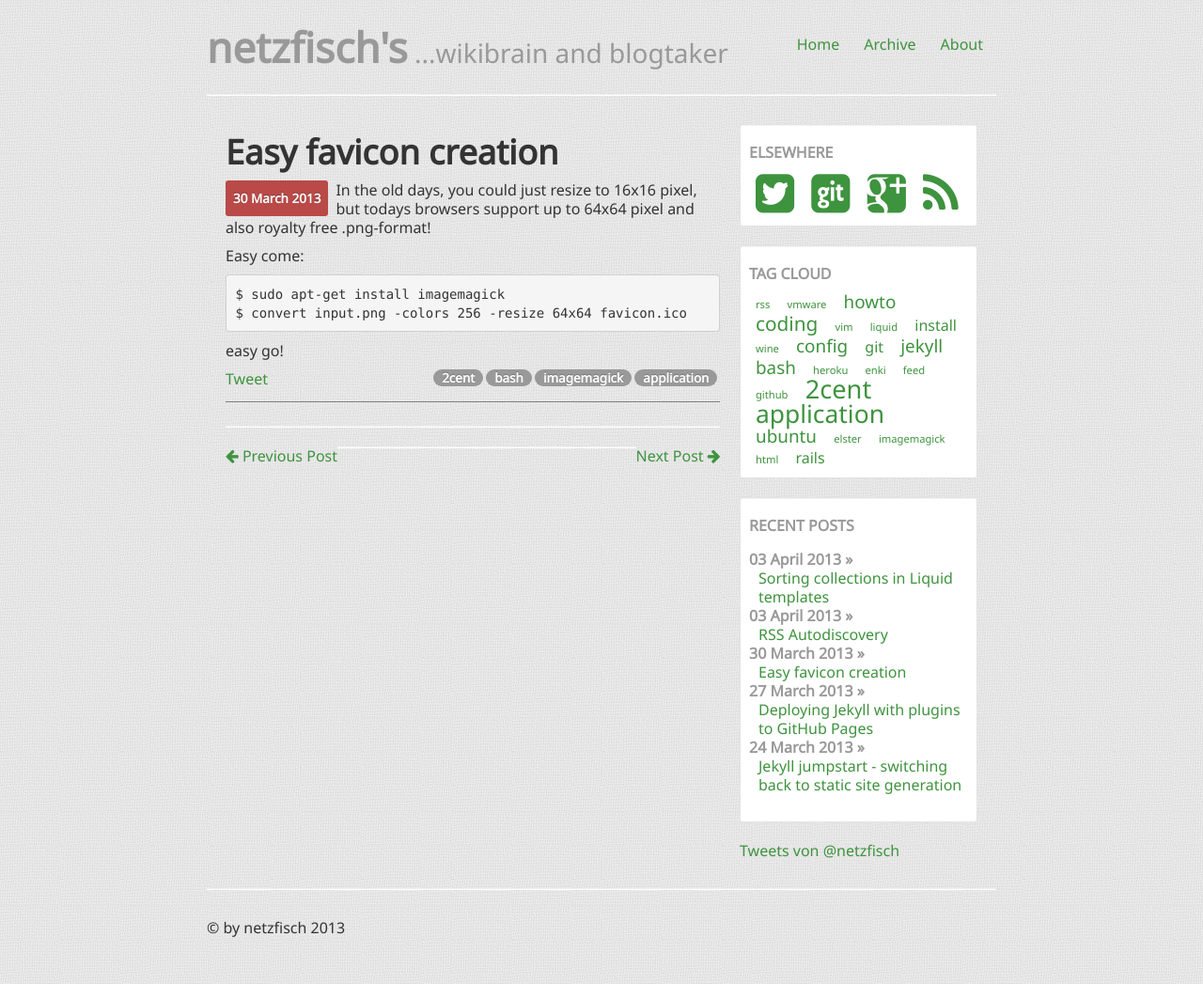
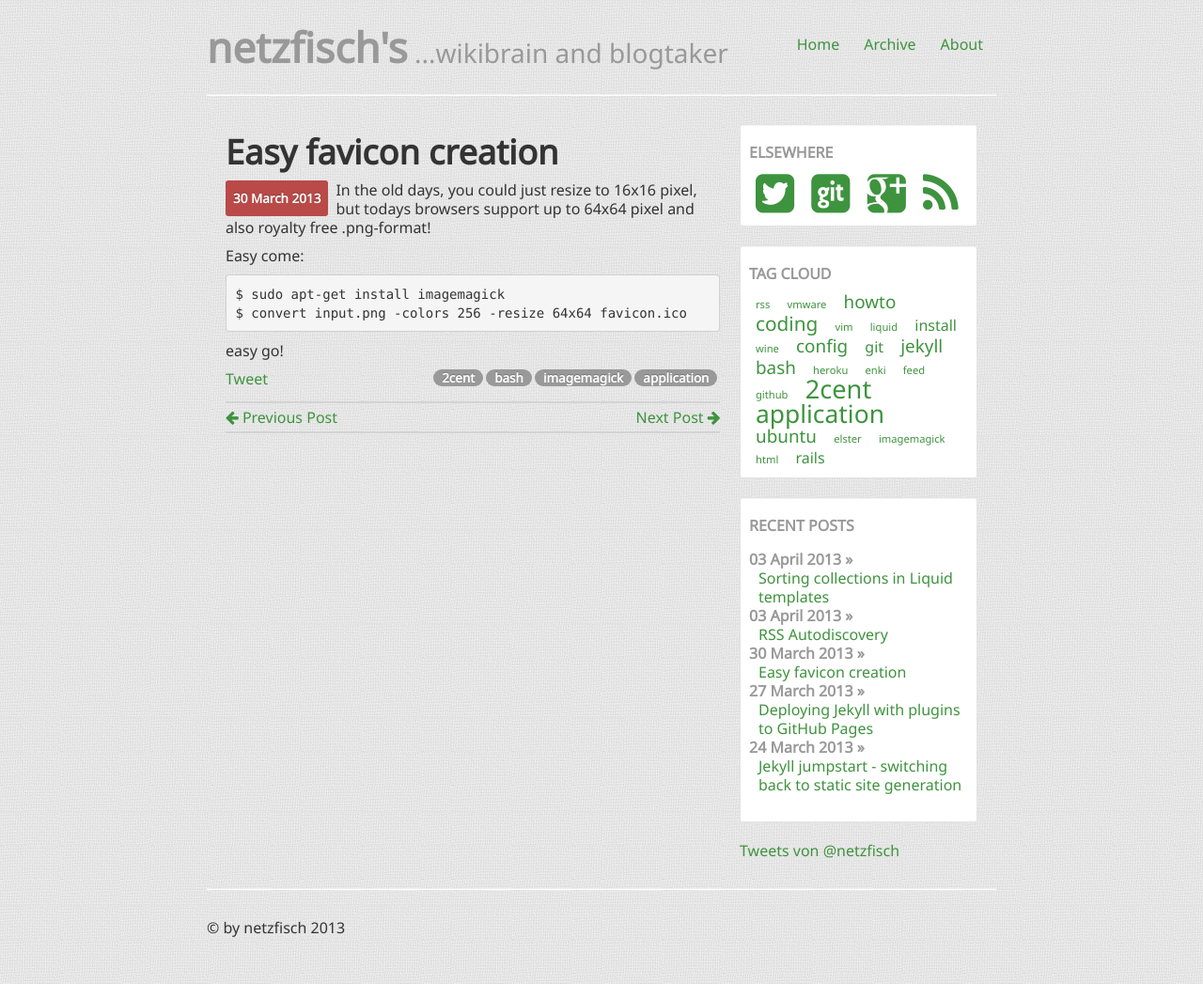
Before and after one commit to netzfisch/netzfisch.github.io, a Jekyll site: the page built from _posts/2013-03-30-favicon-creation.md, in a window 1280 px wide. Shown: the whole page at 94% size. Built offline with Jekyll 4.4.1, drawn with Linux system fonts in a browser that asks for light colours; Markdown is read by kramdown in place of the engine named in the settings; comment, search, counter and statistics services are not loaded.

Commit message:
layout tuning

```diff
--- a/_layouts/post.html
+++ b/_layouts/post.html
@@ -18,13 +18,11 @@ sidebar_posts: related
   {% include widget_social-share.html %}
 
   <div class="post_navigation">
-    <hr />
     {% if page.previous.url %}
       <a class="pull-left" href="{{page.previous.url}}" title="Previous Post: {{page.previous.title}}"><i class="icon-arrow-left"></i> Previous Post</a>
     {% endif %}
     {% if page.next.url %}
        <a class="pull-right" href="{{page.next.url}}" title="Next Post: {{page.next.title}}">Next Post <i class="icon-arrow-right"></i></a>
     {% endif %}
-    <hr />
   </div>
 </div>
--- a/css/custom.css
+++ b/css/custom.css
@@ -40,9 +40,10 @@
       }
       .post_navigation {
 	margin-top: 8px;
-	border-top: 1px solid grey;
+	border-top: 2px solid lightgrey;
+	border-bottom: 2px solid lightgrey;
 	padding-top: 5px;
-	padding-bottom: 5px;
+	padding-bottom: 25px;
       }
       .post_tags > a {
 	.badge;
```
Also changed, not shown: 1 other file.
